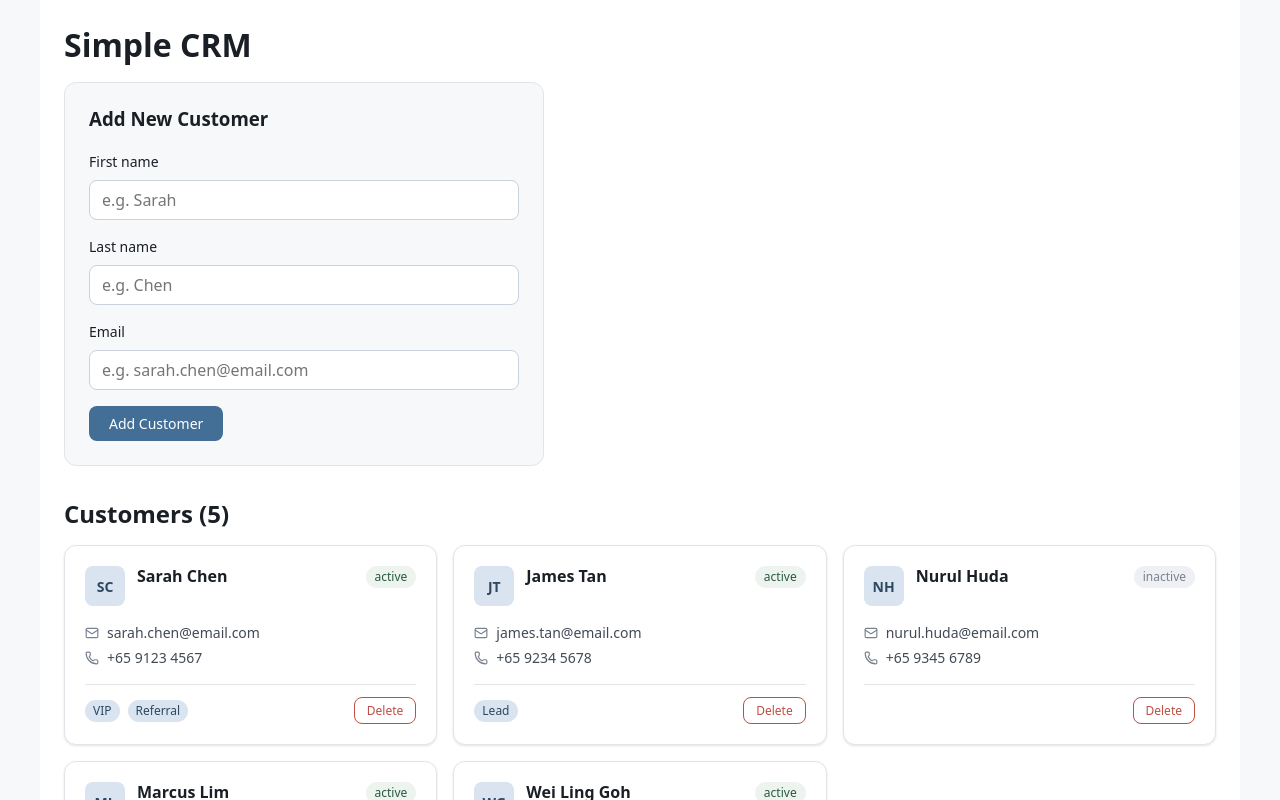
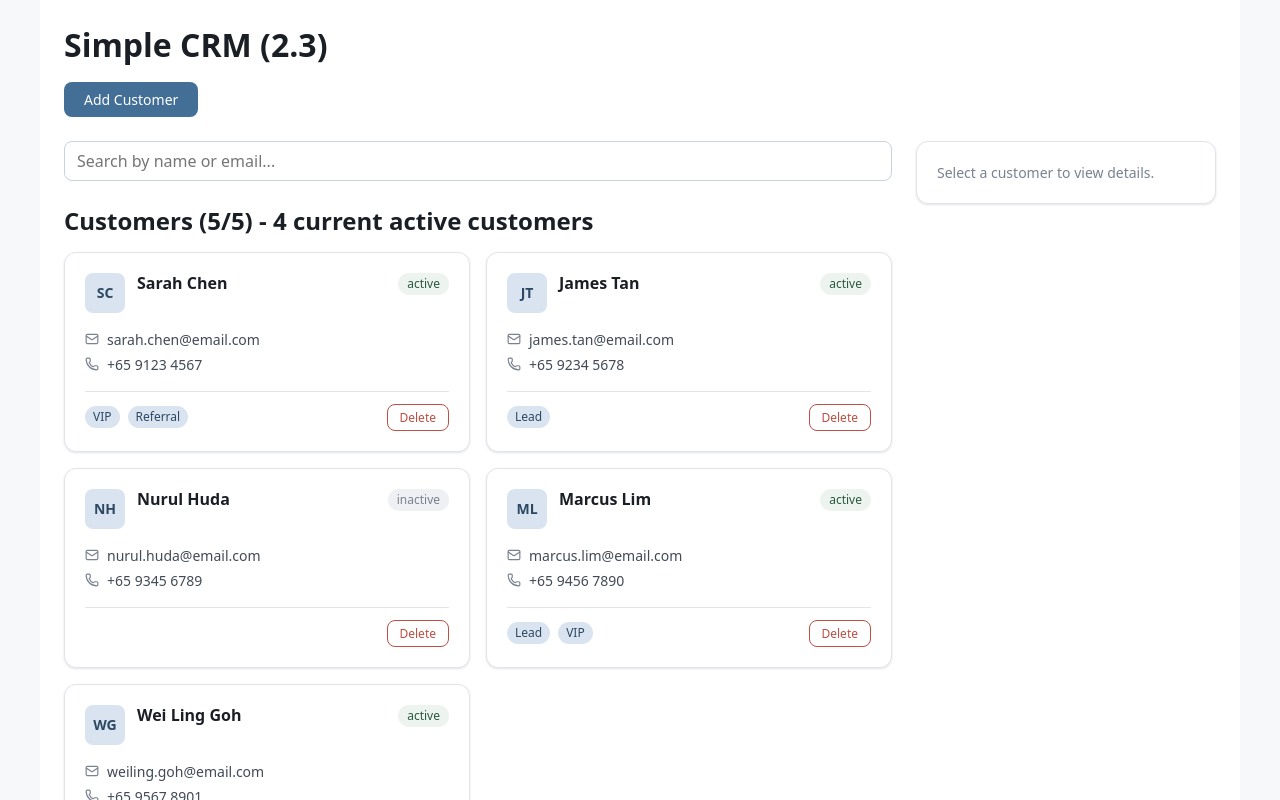
Before and after one commit to snoopytzp/sctp_2_React_Project, a React (Vite) app in the folder simple-crm-web-2/: page / in a window 1280 px wide. Shown: the top 800 px of the page. Built offline with nearby package versions, Linux system fonts and the light colour scheme.

Commit message:
2.3 data flow and conditional rendering
Lesson 2.3 (student copy)

```diff
--- a/simple-crm-web-2/src/App.css
+++ b/simple-crm-web-2/src/App.css
@@ -105,7 +105,33 @@
   color: var(--primary-700);
   font-weight: var(--weight-medium);
 }
-/*
-.card {
-  color: red;
-} */
+
+.crm-layout {
+  display: flex;
+  gap: var(--space-6);
+  align-items: flex-start;
+}
+
+.customer-panel {
+  flex: 1;
+  min-width: 0;
+}
+
+/* src/App.css */
+.toggle-form-btn {
+  padding: var(--space-2) var(--space-5);
+  background: var(--action-primary);
+  color: var(--text-on-primary);
+  border: none;
+  border-radius: var(--radius-md);
+  font-family: var(--font-sans);
+  font-size: var(--text-sm);
+  font-weight: var(--weight-medium);
+  cursor: pointer;
+  margin-bottom: var(--space-6);
+  transition: background var(--duration-fast) var(--ease-standard);
+}
+
+.toggle-form-btn:hover {
+  background: var(--action-primary-hover);
+}
--- a/simple-crm-web-2/src/App.jsx
+++ b/simple-crm-web-2/src/App.jsx
@@ -3,6 +3,8 @@ import { useState } from "react";
 import { mockCustomers, generateCustomerId } from "./mockData";
 import CustomerCard from "./components/CustomerCard";
 import "./App.css";
+import SearchBar from "./components/SearchBar";
+import CustomerDetail from "./components/CustomerDetail";
 
 function App() {
   const [customers, setCustomers] = useState(mockCustomers);
@@ -15,6 +17,7 @@ function App() {
     firstName: "",
     lastName: "",
     email: "",
+    tags: [],
   });
 
   const handleChange = (e) => {
@@ -27,13 +30,6 @@ function App() {
       const updatedCopy = { ...prev, [e.target.name]: e.target.value };
       return updatedCopy;
     });
-  };
-
-  // function handleDeleteCustomer
-  const handleDeleteCustomer = (customerId) => {
-    // Returns a new array with the customer with customerId filtered out
-    setCustomers(customers.filter((c) => c.id !== customerId));
-    // can also updater function
   };
 
   const handleAddCustomer = (e) => {
@@ -51,7 +47,7 @@ function App() {
       email: form.email,
       phone: "",
       status: "active",
-      tags: [],
+      tags: form.tags,       // was tags: []
       company: "",
       notes: "",
       createdAt: new Date().toISOString().slice(0, 10),
@@ -69,13 +65,58 @@ function App() {
       firstName: "",
       lastName: "",
       email: "",
+      tags: []
     });
   };
 
+  const [searchTerm, setSearchTerm] = useState("");
+
+  // Derived: computed on every render, always in sync
+  const filteredCustomers = customers.filter(
+    (c) =>
+      c.firstName.toLowerCase().includes(searchTerm.toLowerCase()) ||
+      c.lastName.toLowerCase().includes(searchTerm.toLowerCase()) ||
+      c.email.toLowerCase().includes(searchTerm.toLowerCase()),
+  );
+
+  // Derived state: count of active customers based on the filtered list
+  const activeCount = filteredCustomers.filter((c) => c.status === "active").length;
+
+  const [selectedCustomer, setSelectedCustomer] = useState(null);
+
+  const handleDeleteCustomer = (customerId) => {
+    setCustomers(customers.filter((c) => c.id !== customerId));
+    if (selectedCustomer?.id === customerId) {
+      setSelectedCustomer(null);
+    }
+  };
+
+  const [showForm, setShowForm] = useState(false);
+
+  // Why setForm((prev) => ...) instead of setForm({ ...form, ... })?
+  // When the new state depends on the previous state, always use the function form.
+  // It guarantees React hands you the latest state value, which matters if multiple updates happen
+  // in quick succession.
+  const handleTagToggle = (tag) => {
+    setForm((prev) => ({
+      ...prev,
+      tags: prev.tags.includes(tag)
+        ? prev.tags.filter((t) => t !== tag)
+        : [...prev.tags, tag],
+    }));
+  };
+
+  const ALL_TAGS = ["VIP", "Lead", "Referral"];
+
   return (
     <div className="simple-crm">
-      <h1>Simple CRM</h1>
+      <h1>Simple CRM (2.3)</h1>
 
+      <button onClick={() => setShowForm(!showForm)} className="toggle-form-btn">
+        {showForm ? "Cancel" :  "Add Customer"}
+      </button>
+
+      {showForm && (
       <form onSubmit={handleAddCustomer} className="add-customer-form">
         <h3>Add New Customer</h3>
 
@@ -92,6 +133,22 @@ function App() {
             onChange={handleChange}
             required
           />
+        </div>
+
+        <div className="form-field">
+          <label>Tags</label>
+          <div className="tag-options">
+            {ALL_TAGS.map((tag) => (
+              <button
+                key={tag}
+                type="button"
+                onClick={() => handleTagToggle(tag)}
+                className={`tag-toggle${form.tags.includes(tag) ? " tag-toggle-active" : ""}`}
+              >
+                {tag}
+              </button>
+            ))}
+          </div>
         </div>
 
         <div className="form-field">
@@ -127,21 +184,41 @@ function App() {
         <button type="submit" className="submit-button">
           Add Customer
         </button>
-      </form>
+      </form>)
+      }
+
+      <div className="crm-layout">
+        <div className="customer-panel">
+          <SearchBar searchTerm={searchTerm} onSearch={setSearchTerm} />
 
           <div className="customer-list">
-        <h2>Customers ({customers.length})</h2>
+            <h2>Customers ({filteredCustomers.length}/{customers.length}) - {activeCount} current active customers</h2>
 
+            {filteredCustomers.length === 0 ? (
+              <p className="empty-state">
+                {searchTerm
+                  ? "No customers match your search."
+                  : "No customers yet. Add one above!"}
+              </p>
+            ) : (
               <div className="customers">
-          {customers.map((customer) => (
+                {filteredCustomers.map((customer) => (
                   <CustomerCard
                     key={customer.id}
                     customer={customer}
                     onDelete={handleDeleteCustomer}
+                    onSelect={setSelectedCustomer}
+                    isSelected={selectedCustomer?.id === customer.id}
                   />
                 ))}
               </div>
+            )}
           </div>
+      </div>
+
+      <CustomerDetail customer={selectedCustomer} />
+      </div>
+
     </div>
   );
 }
--- a/simple-crm-web-2/src/components/CustomerCard.module.css
+++ b/simple-crm-web-2/src/components/CustomerCard.module.css
@@ -135,3 +135,9 @@
   background: var(--danger-500);
   color: var(--text-on-primary);
 }
+
+/* src/components/CustomerCard.module.css (add at the bottom) */
+.cardSelected {
+  border-color: var(--primary-500);
+  box-shadow: var(--shadow-md), 0 0 0 2px var(--primary-100);
+}
--- /dev/null
+++ b/simple-crm-web-2/src/components/CustomerDetail.jsx
@@ -0,0 +1,62 @@
+// src/components/CustomerDetail.jsx
+import styles from "./CustomerDetail.module.css";
+
+function CustomerDetail({ customer }) {
+  if (!customer) {
+    return (
+      <div className={styles.panel}>
+        <p className={styles.empty}>Select a customer to view details.</p>
+      </div>
+    );
+  }
+
+  return (
+    <div className={styles.panel}>
+      <h2 className={styles.name}>
+        {customer.firstName} {customer.lastName}
+      </h2>
+      {customer.company && (
+        <p className={styles.company}>{customer.company}</p>
+      )}
+
+      <div>
+        <p className={styles.contactRow}>{customer.email}</p>
+        {customer.phone && (
+          <p className={styles.contactRow}>{customer.phone}</p>
+        )}
+      </div>
+
+      <div className={styles.section}>
+        <p className={styles.sectionLabel}>Status and tags</p>
+        <div className={styles.tags}>
+          <span
+            className={`${styles.badge} ${customer.status === "active" ? styles.badgeActive : styles.badgeInactive}`}
+          >
+            {customer.status}
+          </span>
+          {customer.tags.map((tag) => (
+            <span key={tag} className={styles.tag}>
+              {tag}
+            </span>
+          ))}
+        </div>
+      </div>
+
+      <div className={styles.section}>
+        <p className={styles.sectionLabel}>Notes</p>
+        {customer.notes ? (
+          <p className={styles.notes}>{customer.notes}</p>
+        ) : (
+          <p className={styles.notesEmpty}>No notes yet.</p>
+        )}
+      </div>
+
+      <div className={styles.section}>
+        <p className={styles.sectionLabel}>Customer since</p>
+        <p className={styles.contactRow}>{customer.createdAt}</p>
+      </div>
+    </div>
+  );
+}
+
+export default CustomerDetail;
--- /dev/null
+++ b/simple-crm-web-2/src/components/CustomerDetail.module.css
@@ -0,0 +1,101 @@
+/* src/components/CustomerDetail.module.css */
+.panel {
+  width: 300px;
+  flex: none;
+  background: var(--surface-card);
+  border: 1px solid var(--border-subtle);
+  border-radius: var(--radius-lg);
+  padding: var(--space-5);
+  box-shadow: var(--shadow-sm);
+  align-self: flex-start;
+}
+
+.name {
+  font-size: var(--text-md);
+  font-weight: var(--weight-semibold);
+  color: var(--text-strong);
+  margin-bottom: var(--space-1);
+}
+
+.company {
+  font-size: var(--text-sm);
+  color: var(--text-muted);
+  margin-bottom: var(--space-4);
+}
+
+.contactRow {
+  font-size: var(--text-sm);
+  color: var(--text-body);
+  margin-bottom: var(--space-2);
+}
+
+.section {
+  margin-top: var(--space-4);
+  padding-top: var(--space-4);
+  border-top: 1px solid var(--border-subtle);
+}
+
+.sectionLabel {
+  font-size: var(--text-xs);
+  font-weight: var(--weight-medium);
+  color: var(--text-muted);
+  text-transform: uppercase;
+  letter-spacing: 0.05em;
+  margin-bottom: var(--space-2);
+}
+
+.notes {
+  font-size: var(--text-sm);
+  color: var(--text-body);
+  line-height: var(--leading-normal);
+}
+
+.notesEmpty {
+  font-size: var(--text-sm);
+  color: var(--text-subtle);
+  font-style: italic;
+}
+
+.tags {
+  display: flex;
+  flex-wrap: wrap;
+  gap: var(--space-2);
+}
+
+.badge {
+  display: inline-flex;
+  align-items: center;
+  padding: 2px 9px;
+  border-radius: var(--radius-pill);
+  font-size: var(--text-xs);
+  font-weight: var(--weight-medium);
+}
+
+.badgeActive {
+  background: var(--success-50);
+  color: var(--success-700);
+}
+
+.badgeInactive {
+  background: var(--neutral-100);
+  color: var(--text-muted);
+}
+
+.tag {
+  font-size: var(--text-xs);
+  font-weight: var(--weight-medium);
+  color: var(--primary-700);
+  background: var(--primary-100);
+  border-radius: var(--radius-pill);
+  padding: 2px 8px;
+}
+
+.empty {
+  color: var(--text-muted);
+  font-size: var(--text-sm);
+}
+
+.cardSelected {
+  border-color: var(--primary-500);
+  box-shadow: var(--shadow-md), 0 0 0 2px var(--primary-100);
+}
--- /dev/null
+++ b/simple-crm-web-2/src/components/SearchBar.jsx
@@ -0,0 +1,18 @@
+// src/components/SearchBar.jsx (first attempt)
+import { useState } from "react";
+import styles from "./SearchBar.module.css";
+
+function SearchBar({ searchTerm, onSearch }) {
+  return (
+    <div className={styles.searchBar}>
+      <input
+        type="text"
+        placeholder="Search by name or email..."
+        value={searchTerm}
+        onChange={(e) => onSearch(e.target.value)}
+      />
+    </div>
+  );
+}
+
+export default SearchBar;
--- /dev/null
+++ b/simple-crm-web-2/src/components/SearchBar.module.css
@@ -0,0 +1,20 @@
+/* src/components/SearchBar.module.css */
+.searchBar {
+  margin-bottom: var(--space-4);
+}
+
+.searchBar input {
+  width: 100%;
+  padding: var(--space-2) var(--space-3);
+  border: 1px solid var(--border-default);
+  border-radius: var(--radius-md);
+  font-family: var(--font-sans);
+  font-size: var(--text-md);
+  color: var(--text-strong);
+}
+
+.searchBar input:focus {
+  outline: none;
+  border-color: var(--border-focus);
+  box-shadow: var(--ring);
+}
```
Also changed, not shown: simple-crm-web-2/src/components/CustomerCard.jsx (+10 -4 lines). Lines whose indentation alone changed are shown as unchanged.
